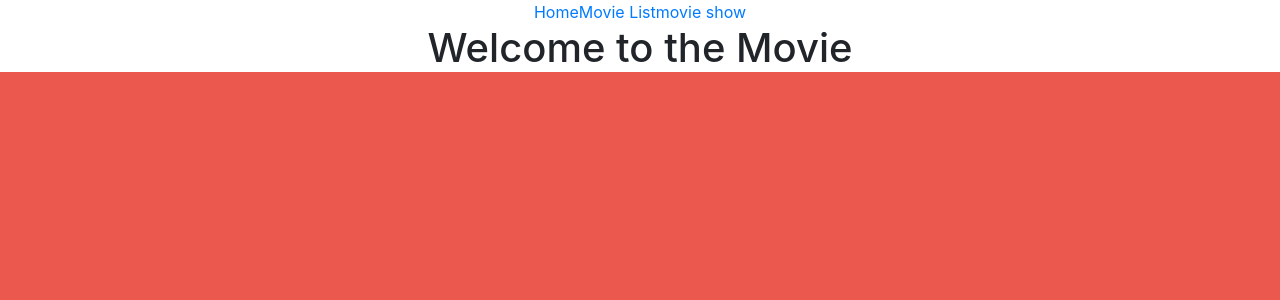
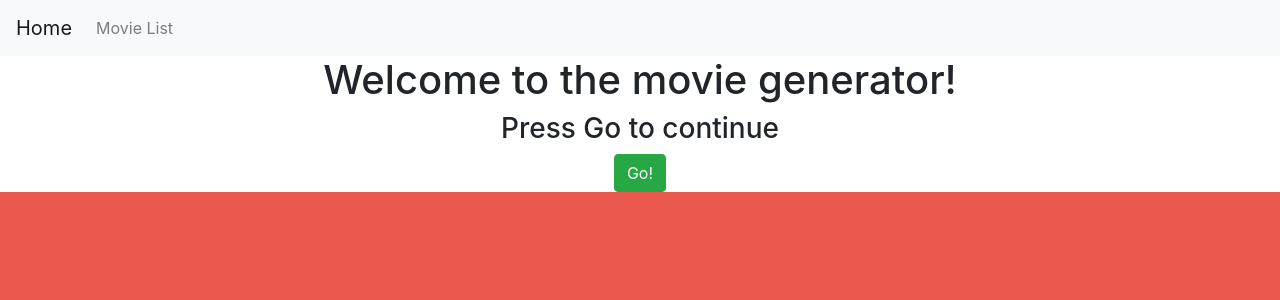
Before and after one commit to ninjascare/Movie-App_codeChallenge_Navomi, a React (Create React App) app in the folder client/: page / in a window 1280 px wide. Shown: the top 300 px of the page. Built offline with nearby package versions, Linux system fonts and the light colour scheme.

Commit message:
finishing up the app

```diff
--- a/client/src/App.css
+++ b/client/src/App.css
@@ -55,7 +55,7 @@
   overflow-x: scroll;
   scroll-snap-type: x proximity;
   margin-bottom: calc(-.25 * var(--gutter));
-  background-color: dimgrey;
+  background-color: #EBEBEB;
 }
 
 .posters {
--- a/client/src/App.js
+++ b/client/src/App.js
@@ -10,7 +10,7 @@ import "./App.css";
 
 function App() {
   return (
-    <div className="App">
+    <div  className="App">
       <Router>
         <div>
           <NavBar />
--- a/client/src/components/HomePage.js
+++ b/client/src/components/HomePage.js
@@ -1,13 +1,16 @@
 import React, { Component } from "react";
+import { Link } from "react-router-dom";
 
-class componentName extends Component {
+export default class HomePage extends Component {
   render() {
     return (
       <div>
-        <h1>Welcome to the Movie</h1>
+        <h1>Welcome to the movie generator!</h1>
+        <h3>Press Go to continue</h3>
+        <Link to="/movies">
+          <button className="btn btn-success">Go!</button>
+        </Link>
       </div>
     );
   }
 }
-
-export default componentName;
--- a/client/src/components/MovieList.js
+++ b/client/src/components/MovieList.js
@@ -48,7 +48,7 @@ export default class movieList extends Component {
 
     return (
       <div className="con">
-        <h1>Movielist</h1>
+        <h1 style={{ color: "#2A70B8", backgroundColor: "#EBEBEB" }}>Movielist</h1>
         <div className="hs">{collection}</div>
         <br />
         <AddNewMovie {...this.props} />
--- a/client/src/components/NavBar.js
+++ b/client/src/components/NavBar.js
@@ -5,9 +5,16 @@ export default class NavBar extends Component {
   render() {
     return (
       <div>
-        <Link to="/">Home</Link>
-        <Link to="/movies">Movie List</Link>
-        <Link to="/movies/:movieId">movie show</Link>
+        <nav className="navbar navbar-expand-lg navbar-light bg-light">
+          <Link className="navbar-brand" to="/">
+            Home
+          </Link>
+          <div className="navbar-nav">
+            <Link className="nav-item nav-link" to="/movies">
+              Movie List
+            </Link>
+          </div>
+        </nav>
       </div>
     );
   }
--- a/client/src/components/SingleMovie.js
+++ b/client/src/components/SingleMovie.js
@@ -30,7 +30,7 @@ export default class SingleMovie extends Component {
   }
   render() {
     return (
-      <div className="container">
+      <div className="container" style={{ backgroundColor: "#EBEBEB" }}>
         <h1 className="header">{this.state.movielist.name}</h1>
 
         <img
@@ -49,7 +49,11 @@ export default class SingleMovie extends Component {
           <h3>{this.state.movielist.directors}</h3>
           <hr />
           <button onClick={this.handleClick} className="commentButtonStyle">
-            {this.state.showUpdateForm ? "Cancel" : "Edit Movie"}
+            {this.state.showUpdateForm ? (
+              <button className="btn btn-danger">Cancel</button>
+            ) : (
+              <button className="btn btn-warning">Edit Movie</button>
+            )}
           </button>
 
           {this.state.showUpdateForm ? <UpdateMovie {...this.props} /> : null}
```
